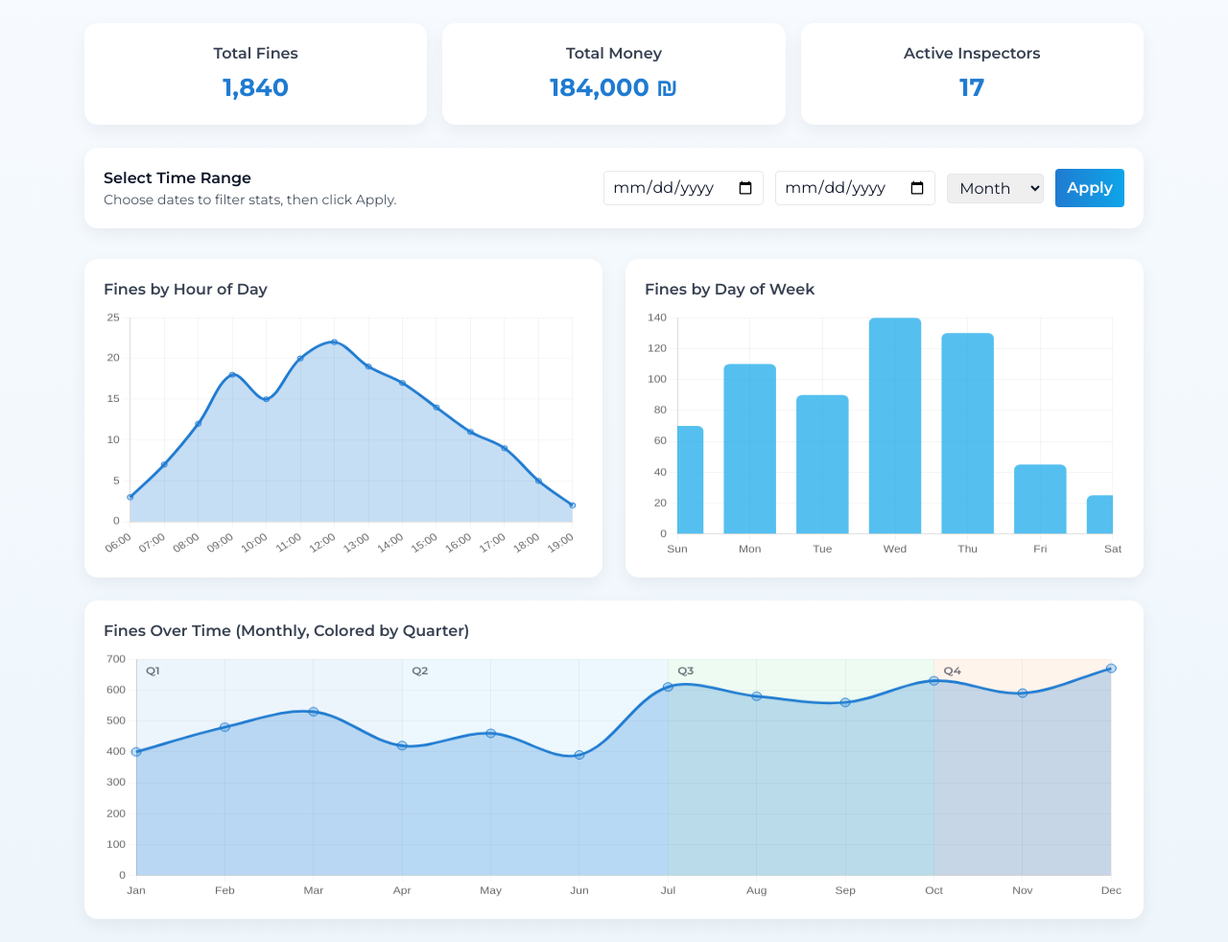
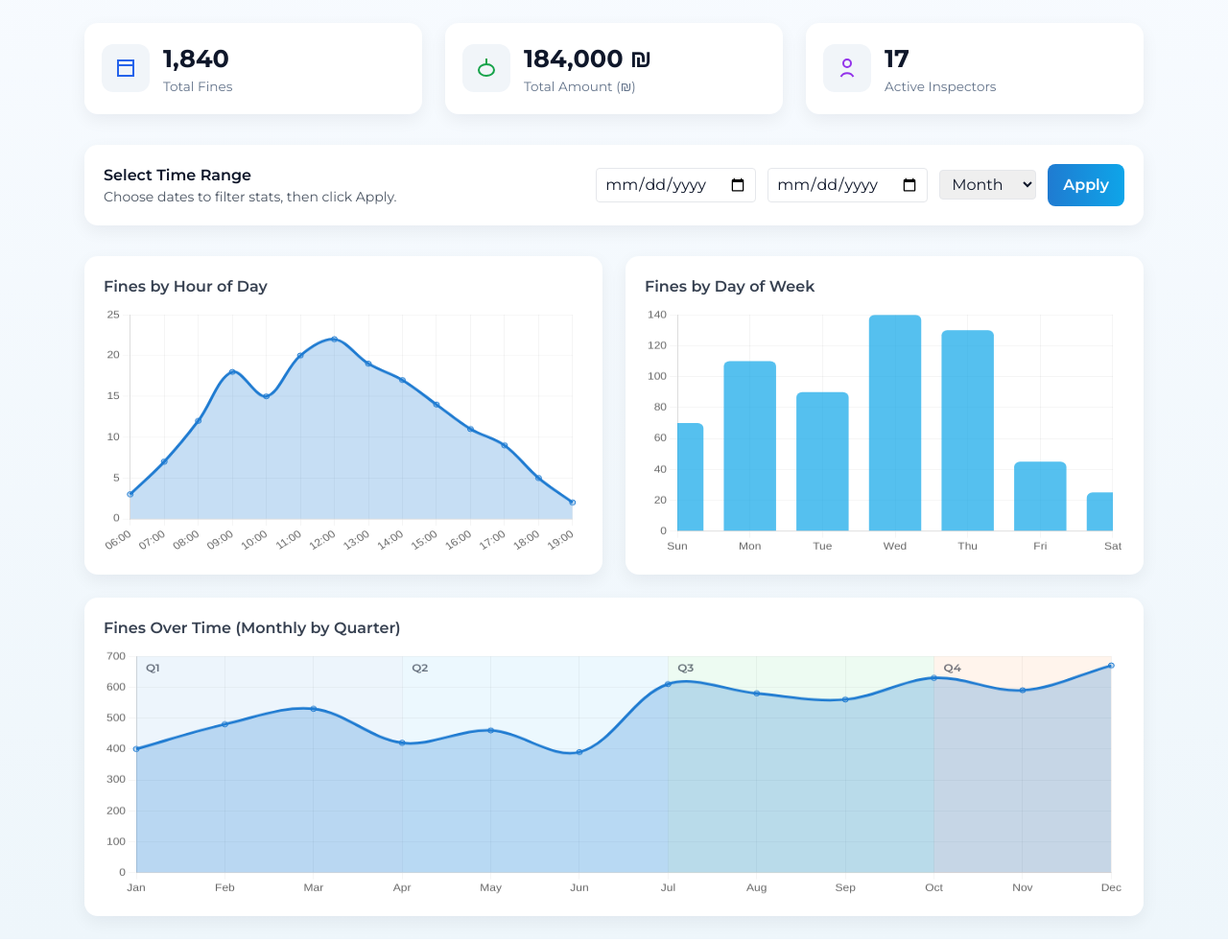
Before and after one commit to BarakSaban/Inspectra, a Flask app: page /analytics in a window 1280 px wide. Shown: the part 160-1142 px from the top of the page at 96% size. Run offline with Flask 3, Linux system fonts and the light colour scheme; parts of the project's set-up code (start-up, migrations or seed data) failed here and were passed over; some libraries are stand-ins or nearby versions.

Commit message:
updated analytics and staff manamnent style

```diff
--- a/templates/Analytics.html
+++ b/templates/Analytics.html
@@ -7,10 +7,8 @@
 
   <!-- Google font -->
   <link href="https://fonts.googleapis.com/css2?family=Montserrat:wght@400;600;700;800&display=swap" rel="stylesheet">
-
   <!-- Tailwind -->
   <script src="https://cdn.tailwindcss.com"></script>
-
   <!-- Chart.js -->
   <script src="https://cdn.jsdelivr.net/npm/chart.js"></script>
 
@@ -19,13 +17,15 @@
       --inspectra-accent: #1f7bd1;
       --inspectra-accent-2: #0ea5e9;
     }
+
     body {
       font-family: "Montserrat", sans-serif;
       background: linear-gradient(180deg, #f8fbff 0%, #eef6fb 100%);
+      color: #0f172a;
+      margin: 0;
       padding-top: 80px;
-      margin: 0;
-      color: #0f172a;
     }
+
     .card {
       background: #fff;
       border-radius: 14px;
@@ -37,18 +37,44 @@
       transform: translateY(-3px);
       box-shadow: 0 8px 22px rgba(15,23,42,0.08);
     }
+
     .gradient-btn {
       background: linear-gradient(90deg, var(--inspectra-accent), var(--inspectra-accent-2));
       color: white;
       font-weight: 600;
-      border: none;
       border-radius: 8px;
       padding: 10px 16px;
+      transition: opacity 0.2s;
     }
-    .stat-num {
-      color: var(--inspectra-accent);
+    .gradient-btn:hover {
+      opacity: 0.9;
+    }
+
+    .stat-card {
+      background-color: #ffffff;
+      border-radius: 14px;
+      padding: 18px;
+      display: flex;
+      align-items: center;
+      gap: 14px;
+      box-shadow: 0 6px 18px rgba(15,23,42,0.06);
+    }
+    .stat-icon {
+      width: 50px;
+      height: 50px;
+      border-radius: 12px;
+      background-color: #f1f5f9;
+      display: flex;
+      align-items: center;
+      justify-content: center;
+    }
+    .stat-value {
       font-weight: 700;
       font-size: 1.6rem;
+    }
+    .stat-label {
+      font-size: 0.85rem;
+      color: #64748b;
     }
     canvas {
       width: 100% !important;
@@ -58,11 +84,10 @@
 </head>
 
 <body>
+  <!-- Sidebar -->
   <div id="sidebar-placeholder"></div>
   <script>
-    fetch("/static/sidebar.html")
-      .then(r => r.text())
-      .then(t => document.getElementById('sidebar-placeholder').innerHTML = t);
+    fetch("/static/sidebar.html").then(r => r.text()).then(t => document.getElementById('sidebar-placeholder').innerHTML = t);
   </script>
 
   <main class="max-w-6xl mx-auto px-6 py-6">
@@ -71,23 +96,48 @@
       <p class="text-sm text-gray-600">Monitor fines, routes, and inspector performance</p>
     </header>
 
-    <!-- Top Stats -->
-    <div class="flex flex-wrap gap-4 mb-6">
-      <div class="card flex-1 min-w-[220px] text-center">
-        <h3 class="font-semibold mb-1 text-gray-700">Total Fines</h3>
-        <div id="totalFines" class="stat-num">—</div>
+    <!-- TOP STATS -->
+    <div class="grid grid-cols-1 sm:grid-cols-2 md:grid-cols-3 gap-6 mb-8">
+      <div class="stat-card">
+        <div class="stat-icon text-blue-600">
+          <svg xmlns="http://www.w3.org/2000/svg" class="w-6 h-6" fill="none" stroke="currentColor" stroke-width="2" viewBox="0 0 24 24">
+            <path d="M4 4h16v16H4z" /><path d="M4 9h16" />
+          </svg>
         </div>
-      <div class="card flex-1 min-w-[220px] text-center">
-        <h3 class="font-semibold mb-1 text-gray-700">Total Money</h3>
-        <div id="totalMoney" class="stat-num">—</div>
-      </div>
-      <div class="card flex-1 min-w-[220px] text-center">
-        <h3 class="font-semibold mb-1 text-gray-700">Active Inspectors</h3>
-        <div id="activeInspectors" class="stat-num">—</div>
+        <div>
+          <div class="stat-value" id="totalFines">—</div>
+          <div class="stat-label">Total Fines</div>
         </div>
       </div>
 
-    <!-- Filters -->
+      <div class="stat-card">
+        <div class="stat-icon text-green-600">
+          <svg xmlns="http://www.w3.org/2000/svg" class="w-6 h-6" fill="none" stroke="currentColor" stroke-width="2" viewBox="0 0 24 24">
+            <path d="M12 8c-4.418 0-8 2.686-8 6s3.582 6 8 6 8-2.686 8-6-3.582-6-8-6z" />
+            <path d="M12 2v6" />
+          </svg>
+        </div>
+        <div>
+          <div class="stat-value" id="totalMoney">—</div>
+          <div class="stat-label">Total Amount (₪)</div>
+        </div>
+      </div>
+
+      <div class="stat-card">
+        <div class="stat-icon text-purple-600">
+          <svg xmlns="http://www.w3.org/2000/svg" class="w-6 h-6" fill="none" stroke="currentColor" stroke-width="2" viewBox="0 0 24 24">
+            <circle cx="12" cy="7" r="4" />
+            <path d="M5.5 21a7.5 7.5 0 0 1 13 0" />
+          </svg>
+        </div>
+        <div>
+          <div class="stat-value" id="activeInspectors">—</div>
+          <div class="stat-label">Active Inspectors</div>
+        </div>
+      </div>
+    </div>
+
+    <!-- FILTERS -->
     <div class="card mb-8">
       <div class="flex flex-col md:flex-row md:items-center md:justify-between gap-3">
         <div>
@@ -103,12 +153,12 @@
             <option value="quarter">Quarter</option>
             <option value="year">Year</option>
           </select>
-          <button id="applyRange" class="py-2 px-3 rounded gradient-btn">Apply</button>
+          <button id="applyRange" class="gradient-btn">Apply</button>
         </div>
       </div>
     </div>
 
-    <!-- Charts -->
+    <!-- CHARTS -->
     <div class="grid grid-cols-1 md:grid-cols-2 gap-6 mb-6">
       <div class="card">
         <h4 class="font-semibold mb-2 text-gray-700">Fines by Hour of Day</h4>
@@ -120,9 +170,9 @@
       </div>
     </div>
 
-    <!-- Fixed Monthly Line Chart -->
+    <!-- TIMELINE -->
     <div class="card">
-      <h3 class="font-semibold mb-2 text-gray-700">Fines Over Time (Monthly, Colored by Quarter)</h3>
+      <h3 class="font-semibold mb-2 text-gray-700">Fines Over Time (Monthly by Quarter)</h3>
       <canvas id="timelineChart"></canvas>
     </div>
   </main>
@@ -154,7 +204,6 @@ window.addEventListener("load", async () => {
       ]
     };
 
-  // Top stats
     document.getElementById("totalFines").textContent = data.totals.total_fines.toLocaleString();
     document.getElementById("totalMoney").textContent = (data.totals.total_fines * 100).toLocaleString() + " ₪";
     document.getElementById("activeInspectors").textContent = data.totals.active_inspectors;
@@ -163,53 +212,23 @@ window.addEventListener("load", async () => {
       responsive: true,
       maintainAspectRatio: false,
       plugins: { legend: { display: false } },
-    scales: {
-      x: { grid: { color: "rgba(0,0,0,0.04)" } },
-      y: { beginAtZero: true, grid: { color: "rgba(0,0,0,0.04)" } }
-    }
+      scales: { x: { grid: { color: "rgba(0,0,0,0.04)" } }, y: { beginAtZero: true, grid: { color: "rgba(0,0,0,0.04)" } } }
     };
 
-  // Hourly chart
     new Chart(document.getElementById("hourlyChart"), {
       type: "line",
-    data: {
-      labels: data.hourly.map(h => h.hour),
-      datasets: [{
-        label: "Fines",
-        data: data.hourly.map(h => h.fines),
-        borderColor: "#1f7bd1",
-        backgroundColor: "rgba(31,123,209,0.25)",
-        fill: true,
-        tension: 0.35
-      }]
-    },
+      data: { labels: data.hourly.map(h => h.hour), datasets: [{ data: data.hourly.map(h => h.fines), borderColor: "#1f7bd1", backgroundColor: "rgba(31,123,209,0.25)", fill: true, tension: 0.35 }] },
       options: baseOpts
     });
 
-  // Daily chart
     new Chart(document.getElementById("dailyChart"), {
       type: "bar",
-    data: {
-      labels: data.daily.map(d => d.day),
-      datasets: [{
-        label: "Fines",
-        data: data.daily.map(d => d.fines),
-        backgroundColor: "rgba(14,165,233,0.7)",
-        borderRadius: 6
-      }]
-    },
+      data: { labels: data.daily.map(d => d.day), datasets: [{ data: data.daily.map(d => d.fines), backgroundColor: "rgba(14,165,233,0.7)", borderRadius: 6 }] },
       options: baseOpts
     });
 
-  // Quarterly shaded timeline
     const ctx = document.getElementById("timelineChart").getContext("2d");
-  const quarterColors = [
-    "rgba(31,123,209,0.08)",
-    "rgba(14,165,233,0.08)",
-    "rgba(34,197,94,0.08)",
-    "rgba(249,115,22,0.08)"
-  ];
-
+    const quarterColors = ["rgba(31,123,209,0.08)","rgba(14,165,233,0.08)","rgba(34,197,94,0.08)","rgba(249,115,22,0.08)"];
     const quarterPlugin = {
       id: "quarterShade",
       beforeDraw: (chart) => {
@@ -218,14 +237,7 @@ window.addEventListener("load", async () => {
         const { top, bottom, left, right } = chartArea;
         const xScale = scales.x;
         const months = chart.data.labels;
-
-      const quarters = [
-        { start: 0, end: 2, label: "Q1" },
-        { start: 3, end: 5, label: "Q2" },
-        { start: 6, end: 8, label: "Q3" },
-        { start: 9, end: 11, label: "Q4" }
-      ];
-
+        const quarters = [{ start: 0, end: 2, label: "Q1" },{ start: 3, end: 5, label: "Q2" },{ start: 6, end: 8, label: "Q3" },{ start: 9, end: 11, label: "Q4" }];
         ctx.save();
         quarters.forEach((q, i) => {
           const xStart = xScale.getPixelForTick(q.start);
@@ -239,22 +251,9 @@ window.addEventListener("load", async () => {
         ctx.restore();
       }
     };
-
     new Chart(ctx, {
       type: "line",
-    data: {
-      labels: data.timeline.map(t => t.month),
-      datasets: [{
-        label: "Monthly Fines",
-        data: data.timeline.map(t => t.fines),
-        borderColor: "#1f7bd1",
-        backgroundColor: "rgba(31,123,209,0.25)",
-        fill: true,
-        tension: 0.35,
-        pointRadius: 5,
-        pointHoverRadius: 7
-      }]
-    },
+      data: { labels: data.timeline.map(t => t.month), datasets: [{ data: data.timeline.map(t => t.fines), borderColor: "#1f7bd1", backgroundColor: "rgba(31,123,209,0.25)", fill: true, tension: 0.35 }] },
       options: baseOpts,
       plugins: [quarterPlugin]
     });
```
Also changed, not shown: templates/staff_managment.html (+106 -84 lines), inspectra.db, templates/Admin_main_dashboard.html (line endings or trailing spaces). Lines whose indentation alone changed are shown as unchanged.
